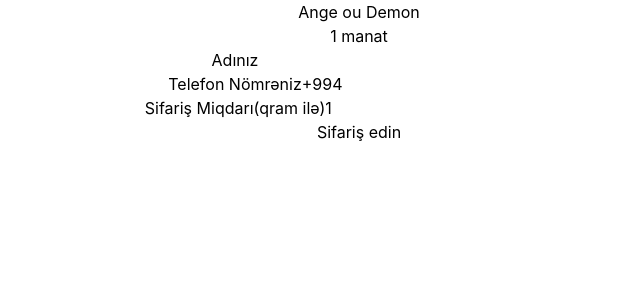
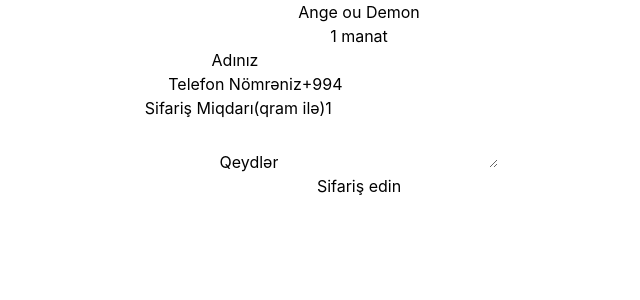
Before and after one commit to anar1997/Parfume, a React (Vite) app: page /1 in a window 1280 px wide. Shown: the top 300 px of the page, without its empty margins (281-921 px from the left). Built offline with nearby package versions, Linux system fonts and the light colour scheme.

Commit message:
bold name

```diff
--- a/src/components/content/Content.jsx
+++ b/src/components/content/Content.jsx
@@ -35,7 +35,7 @@
 
     return (
         <div className={`min-h-screen`}>
-            <div className={`my-8 px-4`}>
+            <div className={`py-8 px-4`}>
                 <div className={`flex mx-auto w-2/4 mb-6`}>
                     <div className={`mx-auto flex flex-row`}>
                         <FaWhatsapp className={`text-4xl`} />
@@ -53,7 +53,7 @@
                     />
                 </div>
                 {currentPerfumes.map((perfume) => (
-                    <NavLink key={perfume.id} to={`/${perfume.id}`} className={`flex flex-col items-center w-2/4 h-20 rounded-lg shadow-md brightness-125 contrast-200hover:-translate-y-1 hover:cursor-pointer hover:scale-110 hover:bg-slate-900 duration-300  bg-gray-500 mb-5 mx-auto`}>
+                    <NavLink key={perfume.id} to={`/${perfume.id}`} className={`flex flex-col items-center w-2/4 h-20 rounded-lg shadow-md brightness-125 contrast-200hover:-translate-y-1 hover:cursor-pointer hover:scale-110 hover:bg-slate-900 duration-300  bg-green-900 mb-5 mx-auto`}>
                         <h2 className={`my-auto italic text-xl text-orange-300`}>{perfume.name}</h2>
                         <p className={`my-auto text-neutral-300`}>{perfume.price}</p>
                     </NavLink>
--- a/src/components/content/parfumeDetails/ParfumeDetails.jsx
+++ b/src/components/content/parfumeDetails/ParfumeDetails.jsx
@@ -11,6 +11,7 @@
     name: "",
     phone: "+994",
     quantity: 1,
+    notes: "",
   })
 
   const [orderPlaced, setOrderPlaced] = useState(false);
@@ -88,12 +89,25 @@
                 className="mt-1 p-2 w-full border border-gray-300 rounded-lg"
               />
             </div>
+            <div className={`mt-4`}>
+              <label htmlFor="notes" className="block text-sm font-medium text-gray-700">
+                Qeydlər
+              </label>
+              <textarea
+                type="text"
+                id="notes"
+                name="notes"
+                value={formData.notes}
+                onChange={handleChange}
+                className="mt-1 p-2 w-full border border-gray-300 rounded-lg"
+              />
+            </div>
             <button
               type="submit"
               className='mt-4 bg-gray-800 hover:bg-slate-600 text-white font-bold py-2 px-4 rounded'
             >
-              <a href={`https://wa.me/+994777664444/?text=${encodeURIComponent(
-                `Sifariş: ${perfume.name}\nAd: ${formData.name}\nTelefon: ${formData.phone}\nSifariş miqdarı: ${formData.quantity}`
+              <a href={`https://wa.me/+994504331975/?text=${encodeURIComponent(
+                `Sifariş: <strong>${perfume.name}</strong>\nAd: <strong>${formData.name}</strong>\nTelefon: <strong>${formData.phone}</strong>\nSifariş miqdarı: <strong>${formData.quantity}</strong>`
               )}`}
                 target="_blank"
                 rel="noopener noreferrer">
@@ -107,6 +121,7 @@
             <p>Ad: {formData.name}</p>
             <p>Telefon nömrəniz: {formData.phone}</p>
             <p className='mb-4'>Sifariş miqdarı: {formData.quantity}</p>
+            <p>Qeydləriniz: {formData.notes}</p>
             <NavLink
               className='bg-gray-800 hover:bg-slate-600 text-white font-bold py-2 px-4 rounded' to="/">Ana səhifəyə qayıt</NavLink>
           </div>
--- a/src/components/header/Header.jsx
+++ b/src/components/header/Header.jsx
@@ -4,7 +4,7 @@
 
 const Header = () => {
   return (
-    <div className={`bg-black h-44 w-full`}>
+    <div className={`bg-black h-72 w-full shadow-2xl`}>
       <div className={`relative h-full`}>
         <img
           src={odeur}
```
